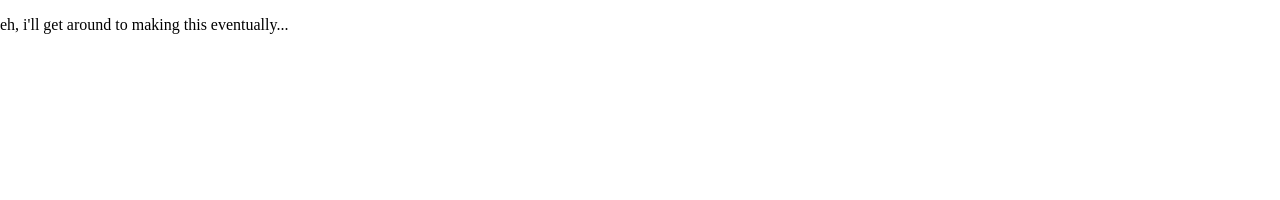
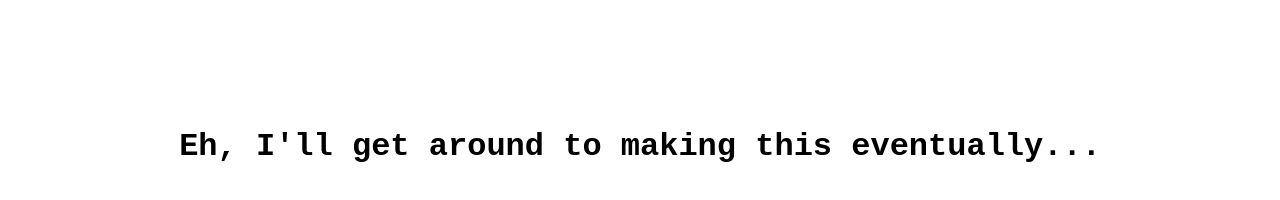
Before and after one commit to KeiferC/keiferc.github.io, a plain HTML site: page index.html in a window 1280 px wide. Drawn offline with Linux system fonts and the light colour scheme.

Commit message:
updated landing page

```diff
--- a/index.html
+++ b/index.html
@@ -26,7 +26,11 @@
 </head>
 
 <body>
-    <p>eh, i'll get around to making this eventually...</p>
+    <div class="section" id="wip">
+        <div class="section-content">
+            <h1>Eh, I'll get around to making this eventually...</h1>
+        </div>
+    </div>
 
     <!--
     <div class="header">
--- a/styles/style.css
+++ b/styles/style.css
@@ -7,6 +7,18 @@ html, body {
         height: 100%;
         padding: 0;
         margin: 0;
+}
+
+.section {
+        width: 100vw;
+}
+
+.section-content {
+        height: 100%;
+        margin: 10%;
+        overflow-wrap: break-word;
+        word-wrap: break-word;
+        hyphens: auto;
 }
 
 h1 { /* Page Titles */
@@ -30,6 +42,15 @@ p {
 }
 
 /*-------------------------------------
+ * Placeholder
+ ------------------------------------*/
+#wip h1 {
+        font-family: 'Courier New', Courier, monospace;
+        font-size: 2em;
+        text-align: center;
+}
+
+/*-------------------------------------
  * Header
  ------------------------------------*/
 /* Icon */
```
